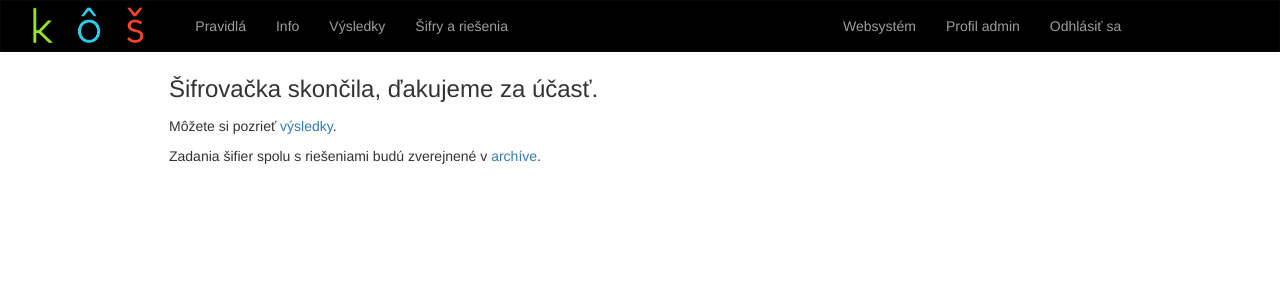
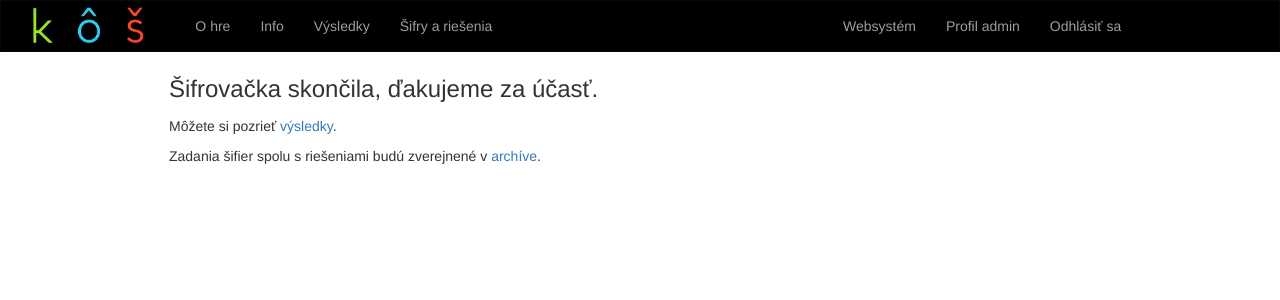
Before and after one commit to ZdruzenieSTROM/kos, a Django app: page /po-hre/0 in a window 1280 px wide. Shown: the top 300 px of the page. Run offline with Django 3.2, Linux system fonts and the light colour scheme; a user stored in the database is signed in; data comes from the database, SQL or seed files in the repository; some libraries are stand-ins or nearby versions.

Commit message:
Menu item Pravidla renamed to O hre

```diff
--- a/kos/templates/kos/base.html
+++ b/kos/templates/kos/base.html
@@ -31,7 +31,7 @@
                 <div id="navbar" class="collapse navbar-collapse">
                     <ul class="nav navbar-nav navbar-left">
                         <li class="nav-item">
-                            <a class="nav-link" href="{% url 'kos:rules' %}">Pravidlá</a>
+                            <a class="nav-link" href="{% url 'kos:rules' %}">O hre</a>
                         </li>
                         <li class="nav-item">
                             <a class="nav-link" href="{% url 'kos:info' %}">Info</a>
```
